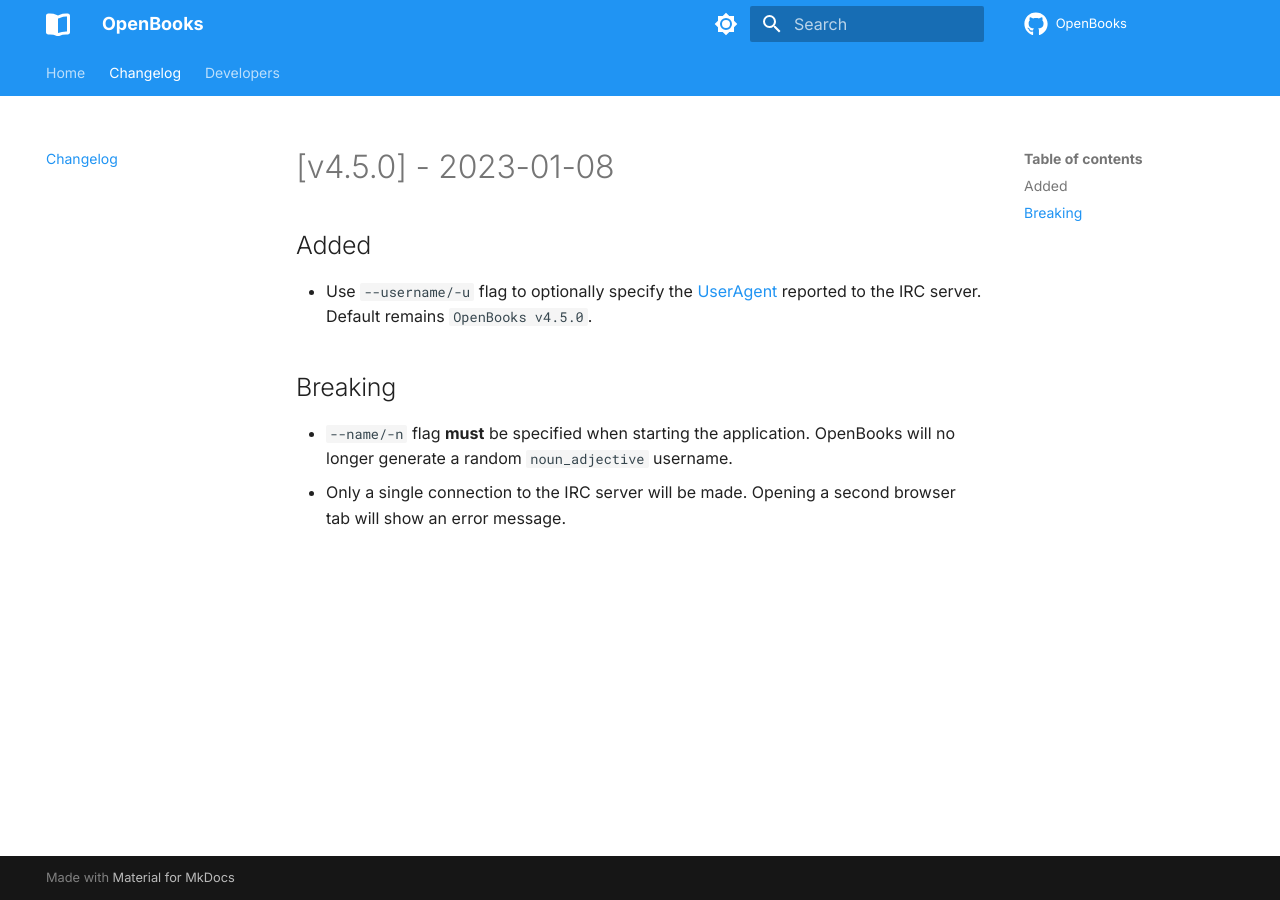
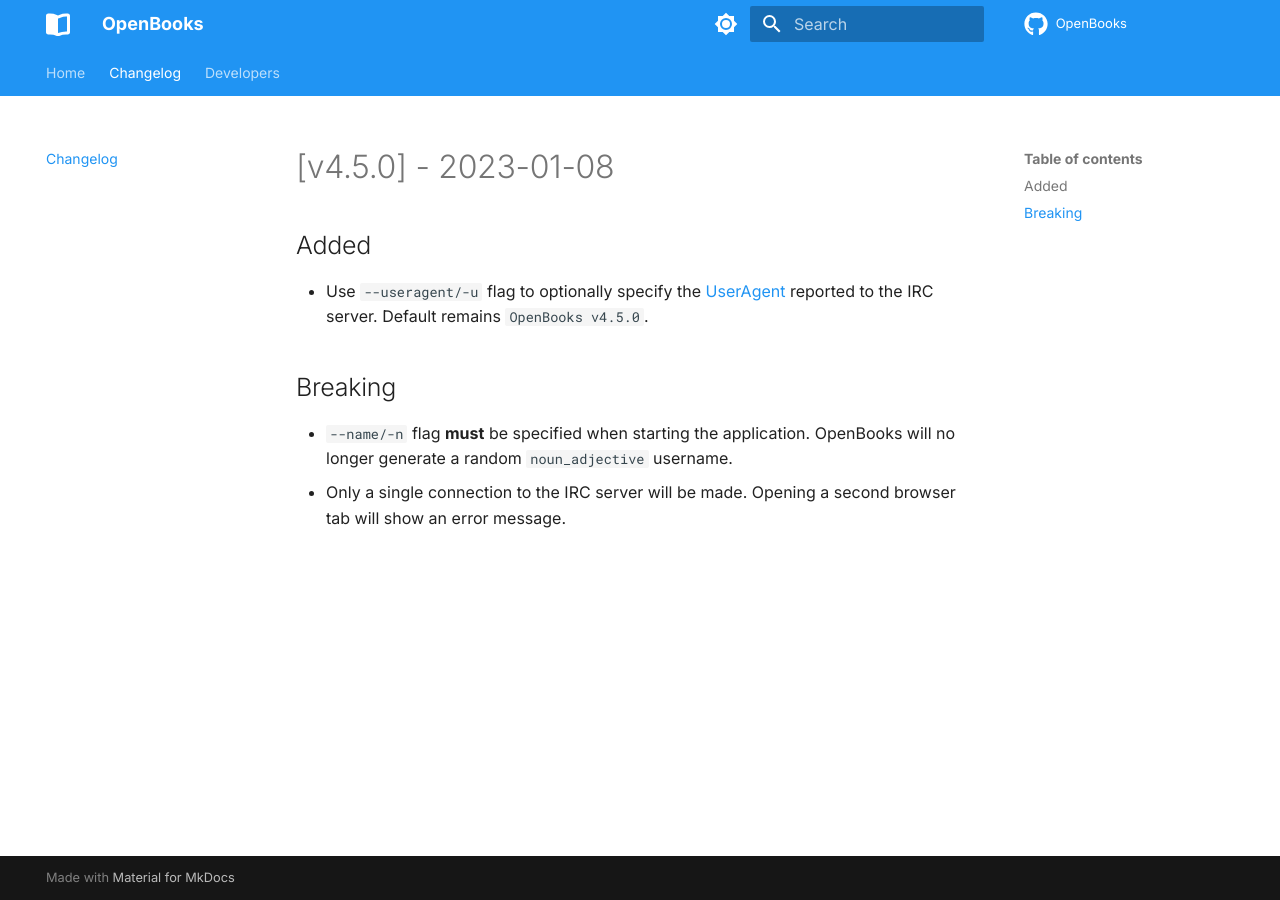
Before and after one commit to evan-buss/openbooks, an MkDocs documentation site: the page built from docs/docs/changelog.md, in a window 1280 px wide. Built offline with MkDocs 1.6.1 and Material for MkDocs 9.7.7, drawn with Linux system fonts in a browser that asks for light colours; comment, search, counter and statistics services are not loaded.

Commit message:
fix(docs): incorrect useragent flag

```diff
--- a/docs/docs/changelog.md
+++ b/docs/docs/changelog.md
@@ -1,7 +1,7 @@
 # [v4.5.0] - 2023-01-08
 
 ## Added
--  Use `--username/-u` flag to optionally specify the [UserAgent](https://en.wikipedia.org/wiki/Client-to-client_protocol#VERSION) reported to the IRC server. Default remains `OpenBooks v4.5.0`.
+-  Use `--useragent/-u` flag to optionally specify the [UserAgent](https://en.wikipedia.org/wiki/Client-to-client_protocol#VERSION) reported to the IRC server. Default remains `OpenBooks v4.5.0`.
 
 ## Breaking
 - `--name/-n` flag **must** be specified when starting the application. OpenBooks will no longer generate a random `noun_adjective` username.
```
